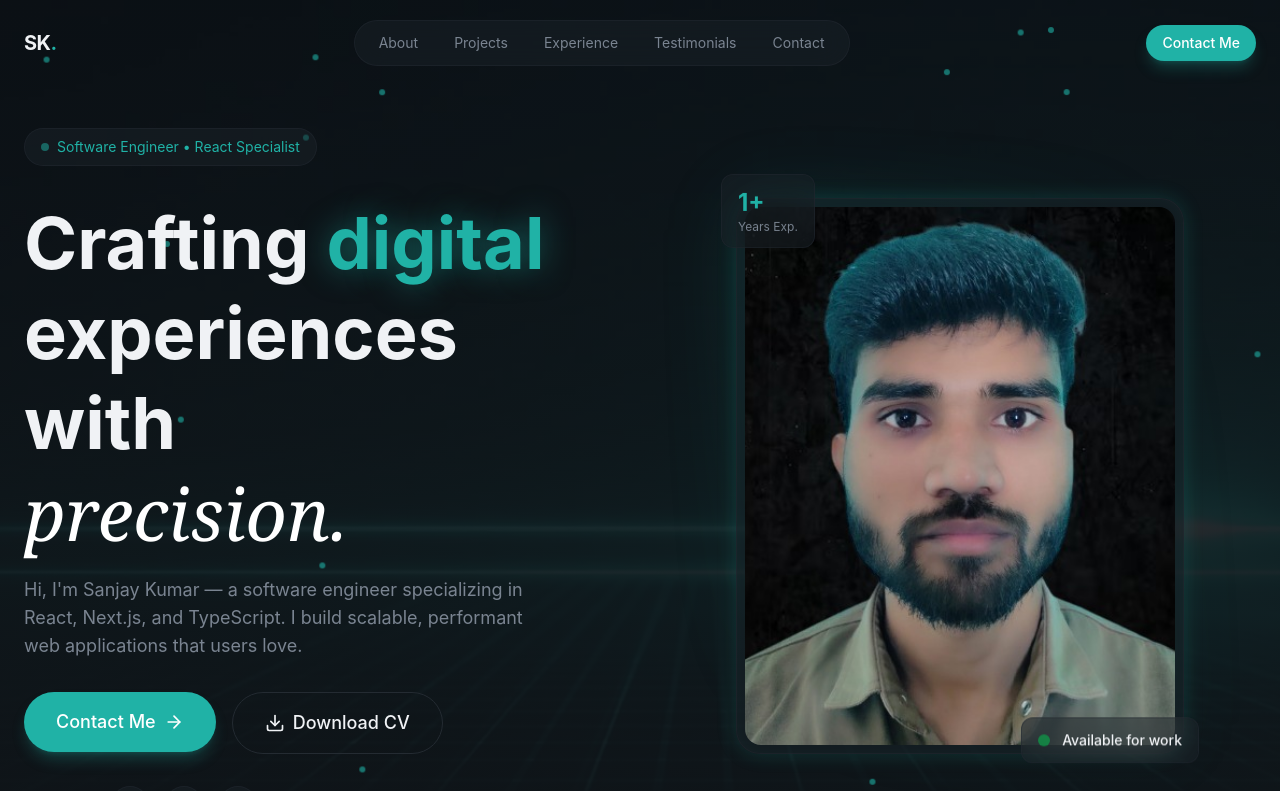
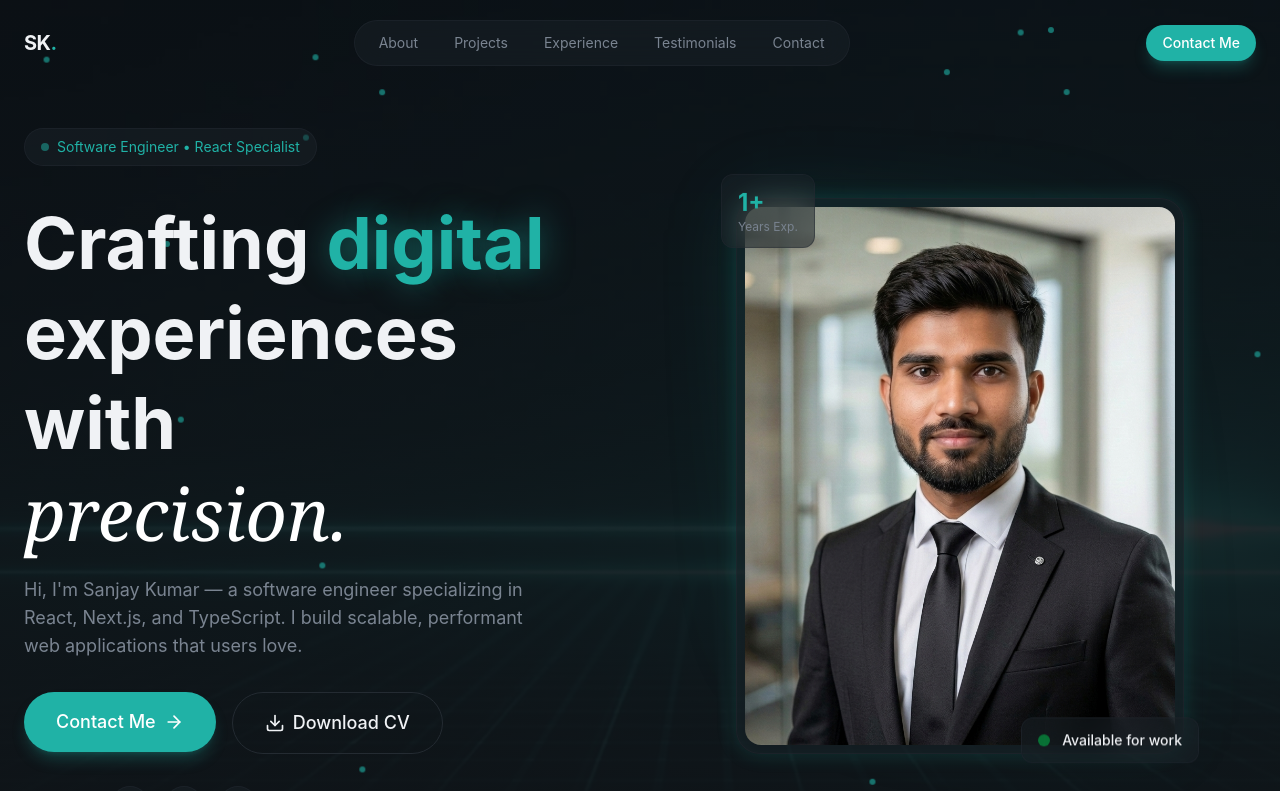
Before and after one commit to sanjaykumarmsk/react-tailwind-personal-portfolio, a React (Vite) app: page / in a window 1280 px wide. Shown: the top 791 px of the page. Built offline with nearby package versions, Linux system fonts and the light colour scheme.

Commit message:
first commit

```diff
--- a/src/sections/Hero.jsx
+++ b/src/sections/Hero.jsx
@@ -136,8 +136,8 @@ export const Hero = () => {
               />
               <div className="relative glass rounded-3xl p-2 glow-border">
                 <img
-                  src="/sk_img-removebg-preview.jpg"
-                  alt="Pedro Machado"
+                  src="/sk_img.png"
+                  alt="sk image"
                   className="w-full aspect-[4/5] object-cover rounded-2xl"
                 />
 
```
Also changed, not shown: public/projects/project3.png, public/sk_img.png (added).
